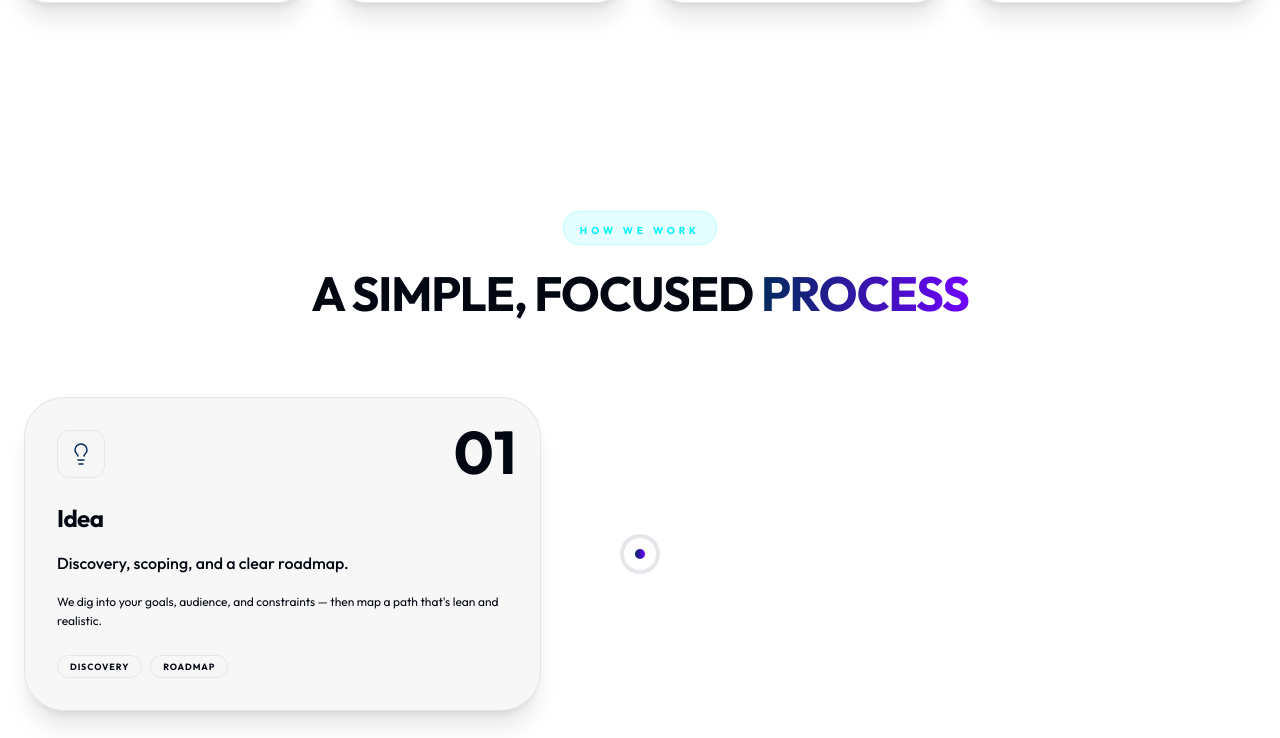
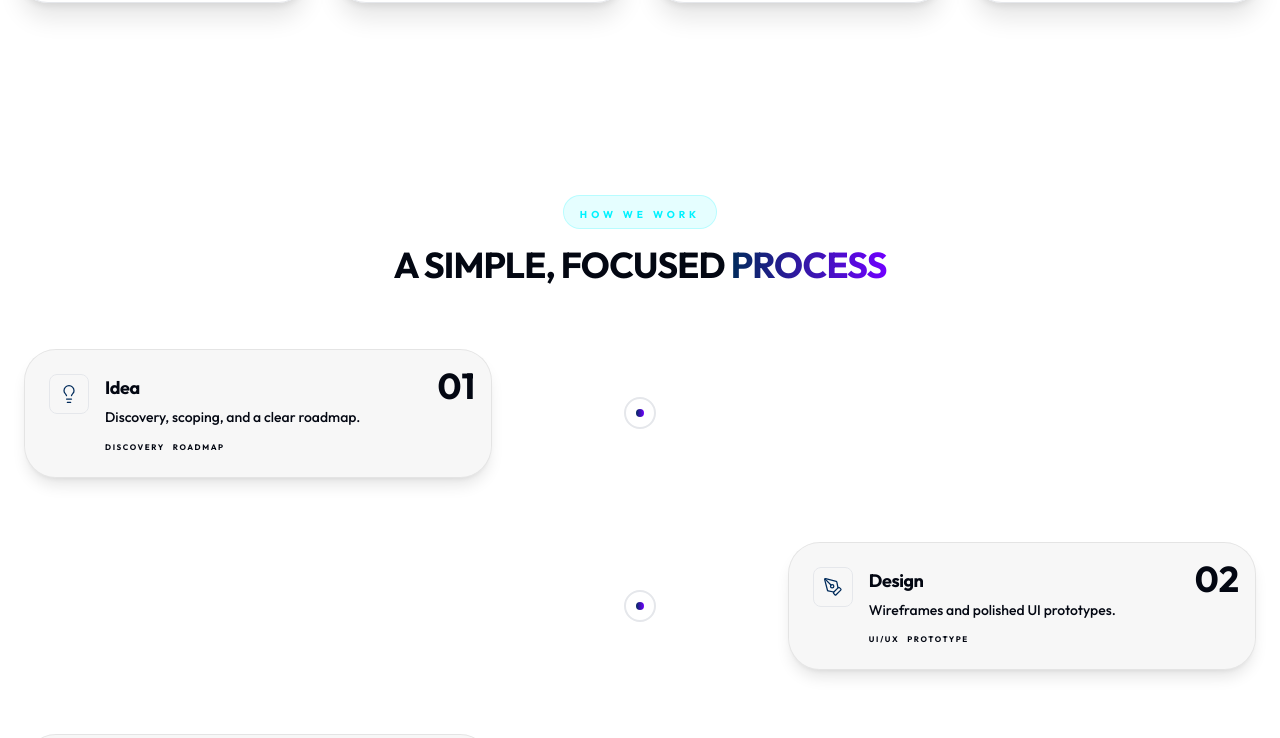
Before and after one commit to HAMZAZAWAK17/W-H__agency, a React (Vite) app: page / in a window 1280 px wide. Shown: the part 8800-9538 px from the top of the page. Built offline with nearby package versions, Linux system fonts and the light colour scheme.

Commit message:
feat: add animated workflow steps section with scroll-linked progress timeline

```diff
--- a/src/components/sections/Steps.tsx
+++ b/src/components/sections/Steps.tsx
@@ -58,17 +58,17 @@ export default function Steps() {
   ];
 
   return (
-    <section id="steps" className="relative py-16 sm:py-20 overflow-hidden bg-background" ref={containerRef}>
+    <section id="steps" className="relative py-12 sm:py-16 overflow-hidden bg-background" ref={containerRef}>
       {/* Background Decorative Elements */}
       <div className="absolute top-0 left-1/2 -translate-x-1/2 w-px h-full bg-foreground/5 dark:bg-white/5" />
 
       <div className="mx-auto max-w-7xl px-6 relative">
-        <div className="flex flex-col items-center text-center mb-20">
+        <div className="flex flex-col items-center text-center mb-16">
           <motion.div
             initial={{ opacity: 0, scale: 0.8 }}
             whileInView={{ opacity: 1, scale: 1 }}
             viewport={{ once: true }}
-            className="px-4 py-1 rounded-full bg-primary/10 border border-primary/20 mb-6"
+            className="px-4 py-1 rounded-full bg-primary/10 border border-primary/20 mb-4"
           >
             <span className="text-[10px] font-bold uppercase tracking-[0.4em] text-primary">
               {t('steps.subtitle')}
@@ -78,21 +78,21 @@ export default function Steps() {
             initial={{ opacity: 0, y: 20 }}
             whileInView={{ opacity: 1, y: 0 }}
             viewport={{ once: true }}
-            className="font-display text-3xl sm:text-5xl font-extrabold tracking-tight leading-tight uppercase max-w-2xl"
+            className="font-display text-2xl sm:text-4xl font-extrabold tracking-tight leading-tight uppercase max-w-xl"
           >
             {t('steps.title_prefix')} <span className="text-gradient">{t('steps.title_accent')}</span>
           </motion.h2>
         </div>
 
         {/* Timeline Line */}
-        <div className="absolute left-1/2 top-[150px] bottom-0 -translate-x-1/2 w-1 hidden lg:block">
+        <div className="absolute left-1/2 top-[120px] bottom-0 -translate-x-1/2 w-0.5 hidden lg:block">
           <motion.div
             style={{ scaleY }}
-            className="w-full h-full bg-gradient-to-b from-[var(--neon)] to-[var(--electric)] origin-top rounded-full shadow-[0_0_15px_rgba(0,242,255,0.5)]"
+            className="w-full h-full bg-gradient-to-b from-[var(--neon)] to-[var(--electric)] origin-top rounded-full shadow-[0_0_10px_rgba(0,242,255,0.4)]"
           />
         </div>
 
-        <div className="space-y-16 sm:space-y-24 relative">
+        <div className="space-y-12 sm:space-y-16 relative">
           {steps.map((s, i) => (
             <div key={s.title} className="relative">
               {/* Step Marker */}
@@ -101,57 +101,53 @@ export default function Steps() {
                   initial={{ scale: 0, opacity: 0 }}
                   whileInView={{ scale: 1, opacity: 1 }}
                   viewport={{ once: true }}
-                  className="w-10 h-10 rounded-full bg-background border-4 border-foreground/10 dark:border-white/10 flex items-center justify-center relative group"
+                  className="w-8 h-8 rounded-full bg-background border-2 border-foreground/10 dark:border-white/10 flex items-center justify-center relative group"
                 >
-                   <div className="absolute inset-0 rounded-full bg-[var(--neon)] opacity-0 group-hover:opacity-20 blur-md transition-opacity" />
-                   <div className="w-2.5 h-2.5 rounded-full bg-gradient-to-r from-[var(--neon)] to-[var(--electric)]" />
+                   <div className="absolute inset-0 rounded-full bg-[var(--neon)] opacity-0 group-hover:opacity-20 blur-sm transition-opacity" />
+                   <div className="w-2 h-2 rounded-full bg-gradient-to-r from-[var(--neon)] to-[var(--electric)]" />
                 </motion.div>
               </div>
 
-              <div className={`flex flex-col lg:flex-row items-center justify-between gap-8 ${i % 2 === 0 ? 'lg:flex-row' : 'lg:flex-row-reverse'}`}>
+              <div className={`flex flex-col lg:flex-row items-center justify-between gap-6 ${i % 2 === 0 ? 'lg:flex-row' : 'lg:flex-row-reverse'}`}>
                 {/* Content Card */}
                 <motion.div
-                  initial={{ opacity: 0, x: i % 2 === 0 ? -50 : 50 }}
+                  initial={{ opacity: 0, x: i % 2 === 0 ? -40 : 40 }}
                   whileInView={{ opacity: 1, x: 0 }}
                   viewport={{ once: true }}
                   transition={{ duration: 0.8, ease: "easeOut" }}
-                  className="w-full lg:w-[42%] group"
+                  className="w-full lg:w-[38%] group"
                 >
-                  <div className="bg-glass relative overflow-hidden rounded-[2.5rem] p-6 sm:p-8 border border-foreground/10 dark:border-white/5 hover:border-[var(--neon)]/30 transition-all duration-500 shadow-xl">
-                    <div className="absolute top-0 right-0 p-6 text-6xl font-black text-foreground/[0.03] dark:text-white/[0.03] group-hover:text-foreground/[0.07] transition-colors pointer-events-none">
+                  <div className="bg-glass relative overflow-hidden rounded-[2rem] p-5 sm:p-6 border border-foreground/10 dark:border-white/5 hover:border-[var(--neon)]/30 transition-all duration-500 shadow-lg">
+                    <div className="absolute top-0 right-0 p-4 text-4xl font-black text-foreground/[0.03] dark:text-white/[0.03] group-hover:text-foreground/[0.06] transition-colors pointer-events-none">
                       {s.number}
                     </div>
 
-                    <div className="relative z-10">
-                      <div className="inline-flex h-12 w-12 items-center justify-center rounded-xl bg-foreground/[0.05] dark:bg-white/[0.05] border border-foreground/10 dark:border-white/10 text-[var(--neon)] mb-6 group-hover:scale-110 group-hover:shadow-[0_0_15px_rgba(0,242,255,0.2)] transition-all duration-500">
-                        <s.icon size={24} strokeWidth={1.5} />
+                    <div className="relative z-10 flex gap-4 items-start">
+                      <div className="shrink-0 h-10 w-10 items-center justify-center rounded-lg bg-foreground/[0.05] dark:bg-white/[0.05] border border-foreground/10 dark:border-white/10 text-[var(--neon)] flex group-hover:scale-105 transition-transform duration-500">
+                        <s.icon size={20} strokeWidth={1.5} />
                       </div>
 
-                      <h3 className="font-display text-xl sm:text-2xl font-bold mb-4 tracking-tight text-foreground group-hover:text-[var(--neon)] transition-colors">
+                      <div className="flex-1">
+                        <h3 className="font-display text-lg font-bold mb-1 tracking-tight text-foreground group-hover:text-[var(--neon)] transition-colors">
                           {s.title}
                         </h3>
 
-                      <p className="text-muted-foreground text-base leading-relaxed mb-4 font-medium">
+                        <p className="text-muted-foreground text-sm leading-relaxed mb-3 font-medium">
                           {s.summary}
-                      </p>
-
-                      <p className="text-muted-foreground/60 text-xs leading-relaxed mb-6">
-                        {s.details}
                         </p>
 
                         <div className="flex flex-wrap gap-2">
                           {s.tags.map(tag => (
-                          <span key={tag} className="px-3 py-1 rounded-full bg-foreground/5 dark:bg-white/5 text-[9px] font-bold text-muted-foreground/60 uppercase tracking-widest border border-foreground/5">
-                            {tag}
-                          </span>
+                            <span key={tag} className="text-[8px] font-bold text-muted-foreground/30 uppercase tracking-[0.2em]">{tag}</span>
                           ))}
+                        </div>
                       </div>
                     </div>
                   </div>
                 </motion.div>
 
                 {/* Empty space for alternating layout */}
-                <div className="hidden lg:block lg:w-[42%]" />
+                <div className="hidden lg:block lg:w-[38%]" />
               </div>
             </div>
           ))}
```
Lines whose indentation alone changed are shown as unchanged.
